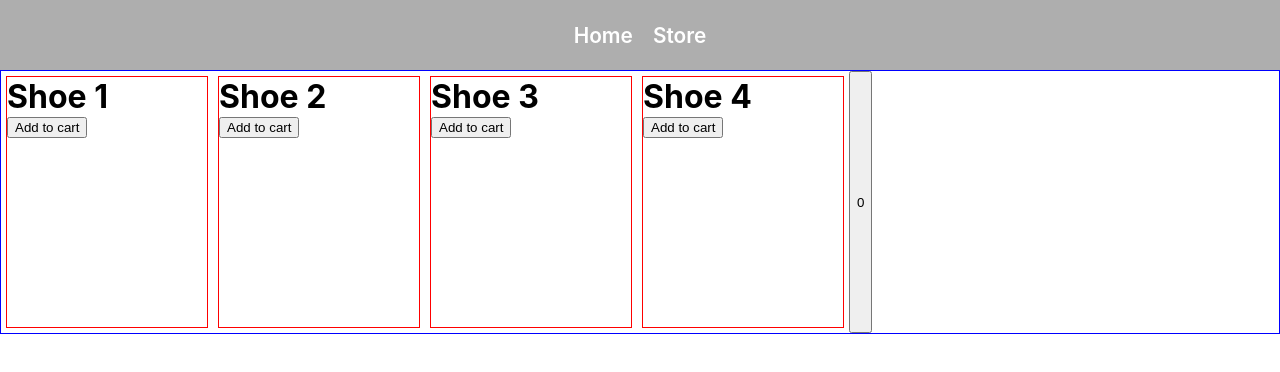
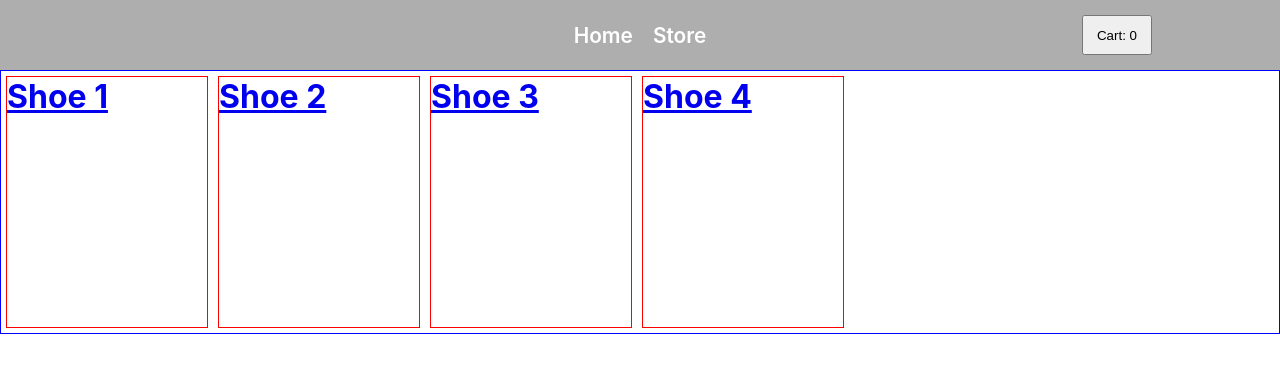
Before and after one commit to baha-homidov/react-shopping-cart, a React (Create React App) app: page /store in a window 1280 px wide. Shown: the top 372 px of the page. Built offline with nearby package versions, Linux system fonts and the light colour scheme.

Commit message:
modify cart in App.js to hold name:quanity pairs instead of duplicates

```diff
--- a/src/App.js
+++ b/src/App.js
@@ -5,28 +5,29 @@ import Navbar from "./components/Navbar";
 import Home from "./components/Home";
 import Store from "./components/Store";
 import ProductPage from "./components/ProductPage";
-function App() {
+
+function App(props) {
   const [cart, setCart] = useState([]);
 
-  function pushToCart(item) {
-    let newCart = [];
-    newCart = Object.assign(newCart, cart);
-    newCart.push(item);
+  function setCartCallback(newCart) {
     setCart(newCart);
   }
 
   const storeInventory = [
-    { name: "Shoe 1" },
-    { name: "Shoe 2" },
-    { name: "Shoe 3" },
-    { name: "Shoe 4" },
+    { name: "Shoe 1", index: 0 },
+    { name: "Shoe 2", index: 1 },
+    { name: "Shoe 3", index: 2 },
+    { name: "Shoe 4", index: 3 },
   ];
+
   return (
     <>
       <BrowserRouter>
         <Navbar />
+
         <Routes>
           <Route path="/" element={<Home />} />
+
           <Route path="/nav" element={<Navbar />} />
           <Route
             path="/store"
@@ -34,7 +35,7 @@ function App() {
               <Store
                 storeInventory={storeInventory}
                 cart={cart}
-                pushToCart={pushToCart}
+                pushToCart={setCartCallback}
               />
             }
           />
@@ -43,15 +44,26 @@ function App() {
               <Route
                 key={index}
                 path={`/store/${index}`}
-                element={<ProductPage
-                  {...item}
-                  pushToCart={pushToCart}
-                  />}
+                element={
+                  <ProductPage
+                    {...item}
+                    setCartCallback={setCartCallback}
+                    cart={cart}
+                  />
+                }
               />
             );
           })}
         </Routes>
       </BrowserRouter>
+
+      {cart.map((item, index) => {
+        return (
+          <>
+            <div>Name: {item.name} Index: {item.index} Quantity: {item.quantity }</div>
+          </>
+        );
+      })}
     </>
   );
 }
--- /dev/null
+++ b/src/assets/styles/CartIcon.css
@@ -0,0 +1,7 @@
+.cart-icon {
+  position: fixed;
+  width: 70px;
+  height: 40px;
+  right: 10vw;
+  top: 15px;
+}
--- /dev/null
+++ b/src/components/CartIcon.js
@@ -0,0 +1,16 @@
+// import { Link } from "react-router-dom";
+import "../assets/styles/CartIcon.css";
+const CartIcon = (props) => {
+  let itemCount = 0;
+  props.cart.forEach((element) => {
+    itemCount += element.quantity;
+  });
+  console.log(itemCount);
+  return (
+    <>
+      <button className="cart-icon">Cart: {itemCount }</button>
+    </>
+  );
+};
+
+export default CartIcon;
--- a/src/components/Home.js
+++ b/src/components/Home.js
@@ -1,7 +1,7 @@
 import { Link } from "react-router-dom";
 
 const Home = () => {
-  const a = 5;
+
   return (
     <>
 
--- a/src/components/ProductPage.js
+++ b/src/components/ProductPage.js
@@ -1,7 +1,55 @@
+import React, { useState } from "react";
+import CartIcon from "./CartIcon";
+
 const ProductPage = (props) => {
+  const [quantity, setQuantity] = useState(1);
+  const item = {
+    name: props.name,
+    index: props.index,
+  };
+
+  function setCart() {
+    let newCart = [];
+    newCart = Object.assign(newCart, props.cart);
+    for (let i = 0; i < newCart.length; i++) {
+      if (newCart[i].index === item.index) {
+        newCart[i].quantity += quantity;
+        props.setCartCallback(newCart);
+        setQuantity(1);
+        return;
+      }
+    }
+    let tempItem = item;
+    tempItem.quantity = quantity;
+    newCart.push(tempItem);
+    props.setCartCallback(newCart);
+    setQuantity(1);
+  }
+
+  function decrementQuantity() {
+    if (quantity > 1) {
+      setQuantity(quantity - 1);
+    }
+  }
+
+  function incrementQuantity() {
+    setQuantity(quantity + 1);
+  }
+
   return (
     <>
+    <CartIcon cart={props.cart} />
       <h1>{props.name}</h1>
+      <div className="current-quantity-container">
+        <button className="decrement" onClick={decrementQuantity}>
+          -
+        </button>
+        <div className="current-quantity">{quantity}</div>
+        <button className="increment" onClick={incrementQuantity}>
+          +
+        </button>
+      </div>
+      <button onClick={setCart}>Add to Cart</button>
     </>
   );
 };
--- a/src/components/Store.js
+++ b/src/components/Store.js
@@ -1,10 +1,12 @@
 import "../assets/styles/Store.css";
 import StoreEntryCard from "./StoreEntryCard";
+import CartIcon from "./CartIcon";
 import React from "react";
 const Store = (props) => {
   return (
     <>
       <div className="container">
+        <CartIcon cart={props.cart} />
         {props.storeInventory.map((item, index) => {
           return (
             <StoreEntryCard
@@ -12,10 +14,10 @@ const Store = (props) => {
               pushToCart={props.pushToCart}
               className="cart"
               key={index}
+              index={index}
             />
           );
         })}
-        <button>{props.cart.length}</button>
       </div>
     </>
   );
--- a/src/components/StoreEntryCard.js
+++ b/src/components/StoreEntryCard.js
@@ -1,16 +1,15 @@
 import "../assets/styles/StoreEntryCard.css";
-
+import React from "react";
+import { Link } from "react-router-dom";
 const StoreEntryCard = (props) => {
-  function handlePushToCart() {
-    const item = { name: props.name };
-    props.pushToCart(item);
-  }
-
   return (
-    <div className="entry-card">
-      <h1>{props.name}</h1>
-      <button onClick={handlePushToCart}>Add to cart</button>
-    </div>
+    <>
+      <Link to={`/store/${props.index}`}>
+        <div className="entry-card">
+          <h1>{props.name}</h1>
+        </div>
+      </Link>
+    </>
   );
 };
 
```
Also changed, not shown: src/components/Cart.js (+10 -0 lines).
